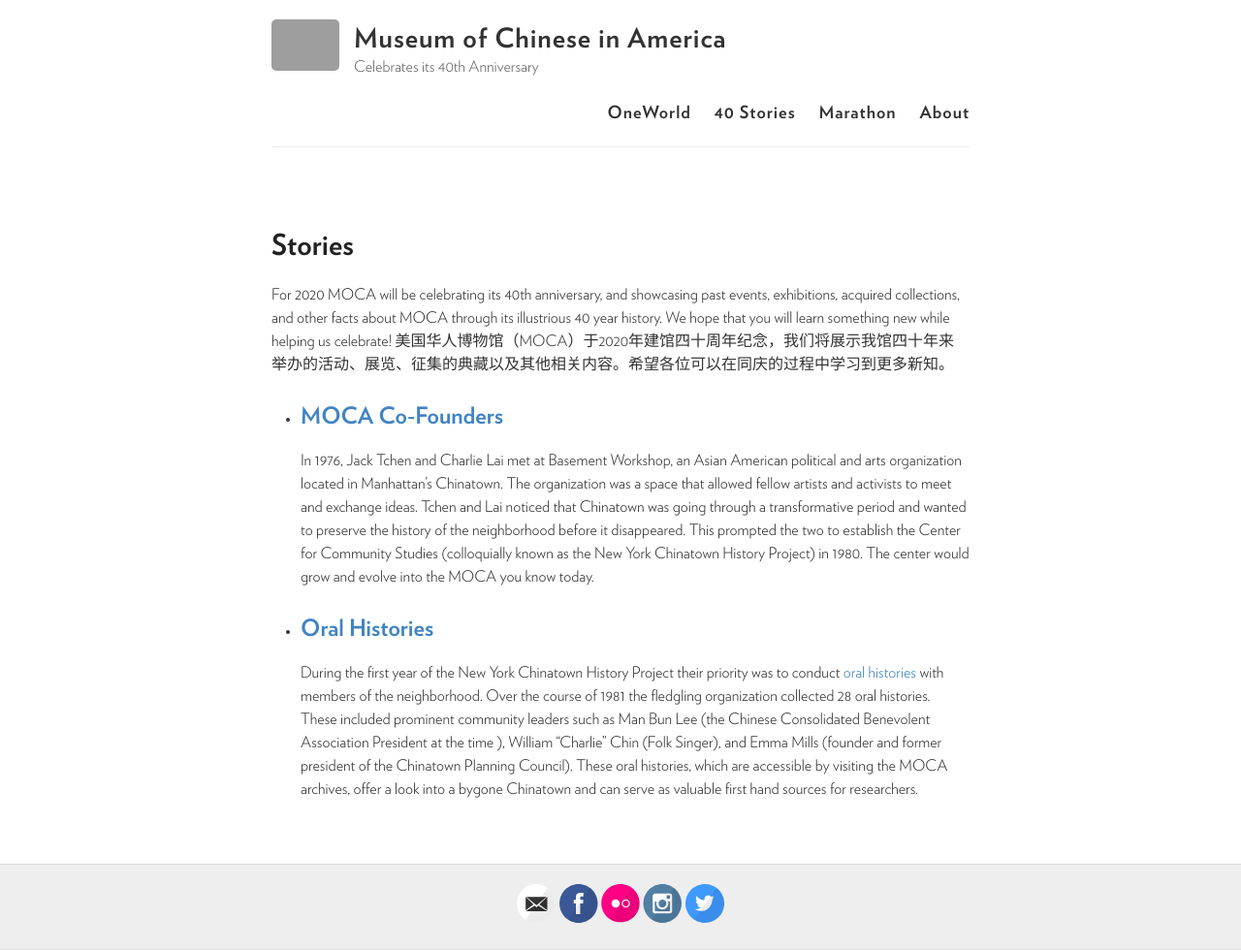
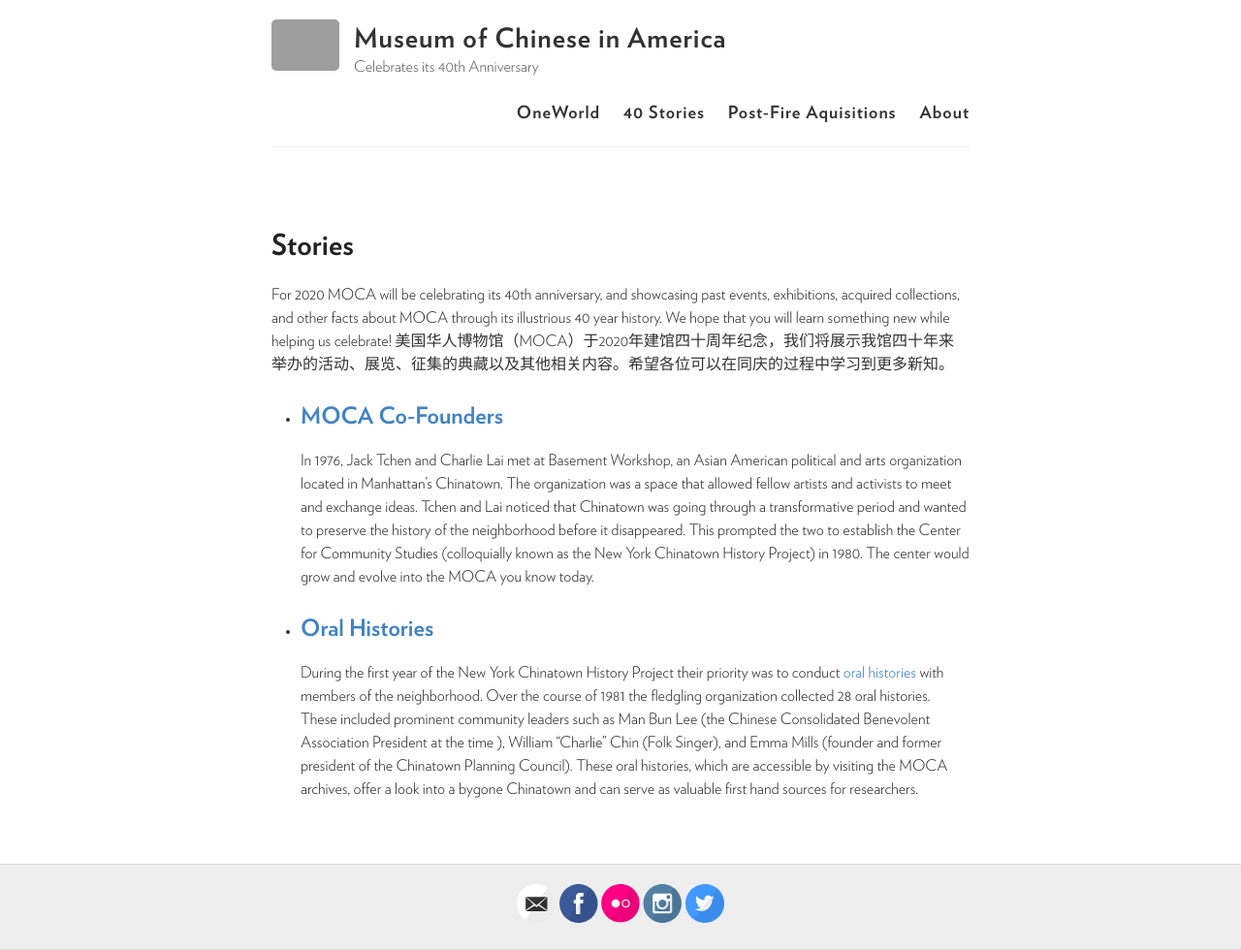
Before and after one commit to moca40/moca40.github.io, a Jekyll site: the page built from stories.html, in a window 1280 px wide. Shown: the whole page at 97% size. Built offline with Jekyll 4.4.1, drawn with Linux system fonts in a browser that asks for light colours; grey boxes are pictures that could not be loaded.

Commit message:
Update nav.html

```diff
--- a/_includes/nav.html
+++ b/_includes/nav.html
@@ -1,6 +1,6 @@
    <nav>
             <a href="{{ site.baseurl }}/oneworld">OneWorld</a>
             <a href="{{ site.baseurl }}/stories">40 Stories</a>
-            <a href="{{ site.baseurl }}/marathon">Marathon</a>
+            <a href="{{ site.baseurl }}/post-fire acquisitions">Post-Fire Aquisitions</a>
             <a href="{{ site.baseurl }}/about">About</a>
           </nav>
```
